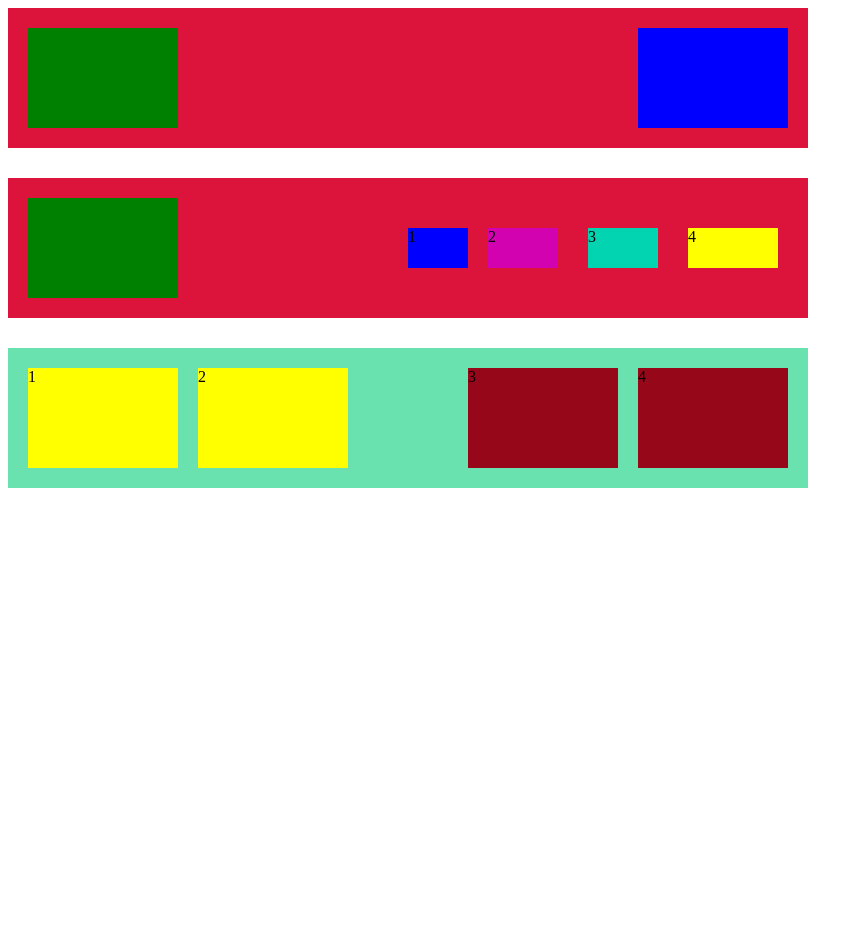
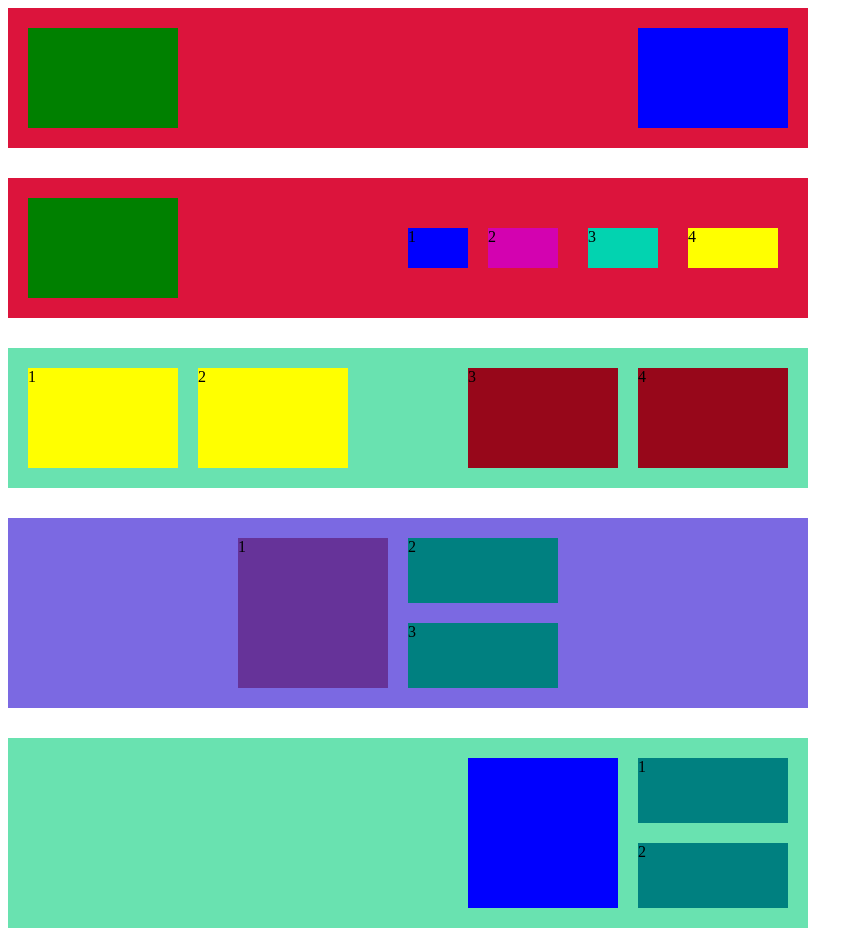
Before and after one commit to Galanyk/Home_work8, a plain HTML site: page index.html in a window 1280 px wide. Shown: the whole page, without its empty margins (0-863 px from the left). Before the commit the page ends 800 px from the top, so only its background shows below. Drawn offline with Linux system fonts and the light colour scheme.

Commit message:
Block four and five

```diff
--- a/index.html
+++ b/index.html
@@ -35,7 +35,28 @@
         <div class="clearfix"></div>
     </div>
 
+    <div class="icon">
+           <div class="inner">1</div>
+    </div>
 
+    <div class="cont-2">
+        <div class="aside">
+            <div class="map">2</div>
+            <div class="map">3</div>
+        </div>
+    </div>
+    <div class="clearfix"></div>
 
+    <div class="pic">
+        <div class="picture">
+            <div class="desc"></div>
+
+            <div class="lead">
+                <div class="title">1</div>
+                <div class="title">2</div>
+            </div>
+        </div>
+        <div class="clearfix"></div>
+    </div>
 </body>
 </html>
--- a/style.css
+++ b/style.css
@@ -75,8 +75,7 @@
 .cont {
     background-color: rgb(105, 226, 176);
     width: 800px;
-
-
+    margin-bottom: 30px;
 }
 
 .page {
@@ -102,3 +101,71 @@
 .pad {
     float: right;
 }
+
+.icon {
+    background-color: rgb(123, 105, 226);
+    width: 400px;
+    float: left;
+    margin-bottom: 30px;
+}
+
+.inner {
+    width: 150px;
+    height: 150px;
+    background-color: rebeccapurple;
+    margin-top: 20px;
+    margin-bottom: 20px;
+    margin-right: 20px;
+    float:right ;
+}
+
+.cont-2 {
+    background-color: rgb(123, 105, 226);
+    width: 400px;
+    float: left;
+    margin-bottom: 30px;
+}
+
+.aside {
+    float: left;
+}
+
+.map {
+    width: 150px;
+    height: 65px;
+    background-color: teal;
+    margin-top: 20px;
+    margin-bottom: 20px;
+}
+
+.pic {
+    background-color: rgb(105, 226, 176);
+    width: 800px;
+}
+
+.desc {
+    width: 150px;
+    height: 150px;
+    background-color:blue;
+    margin-top: 20px;
+    margin-bottom: 20px;
+    margin-right: 20px;
+    float: left;
+}
+
+.title {
+    width: 150px;
+    height: 65px;
+    background-color: teal;
+    margin-top: 20px;
+    margin-bottom: 20px;
+    margin-right: 20px;
+}
+
+.lead {
+  float: left;
+}
+
+.picture {
+   float: right;
+}
```
